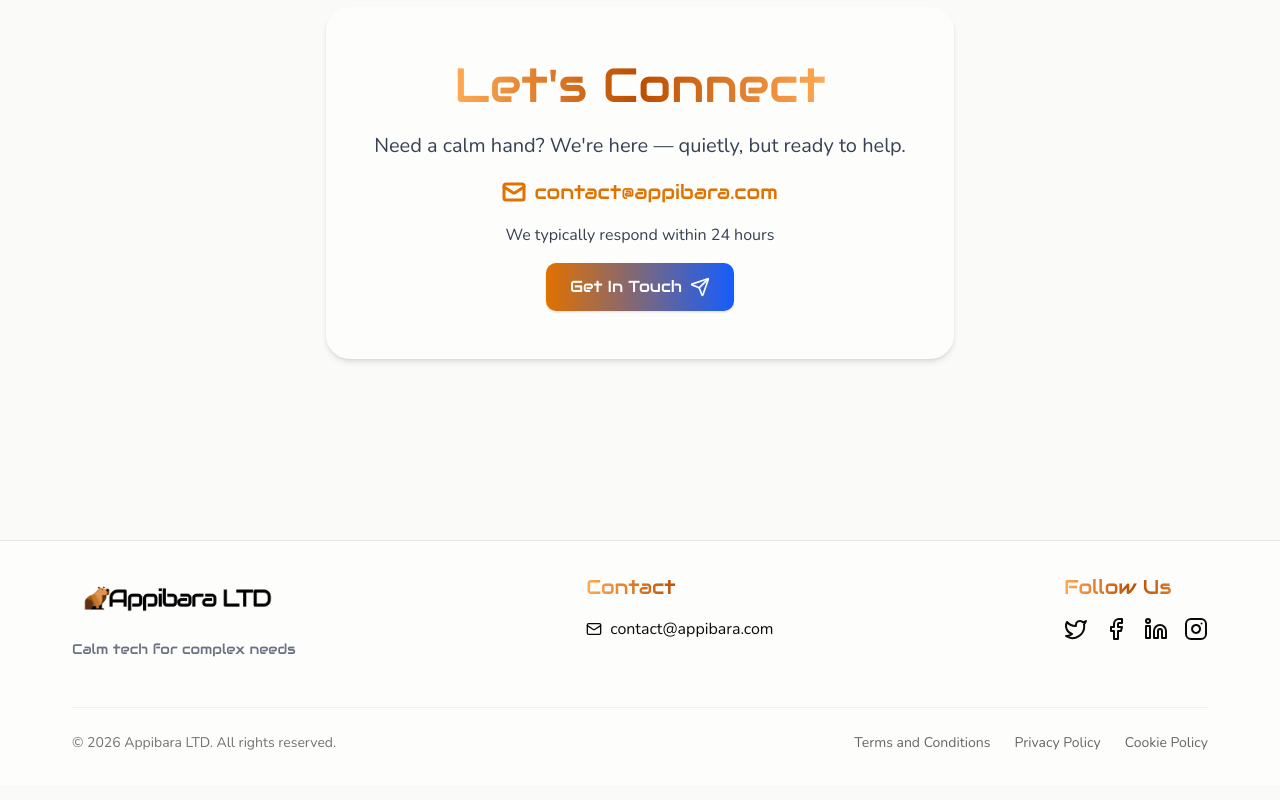
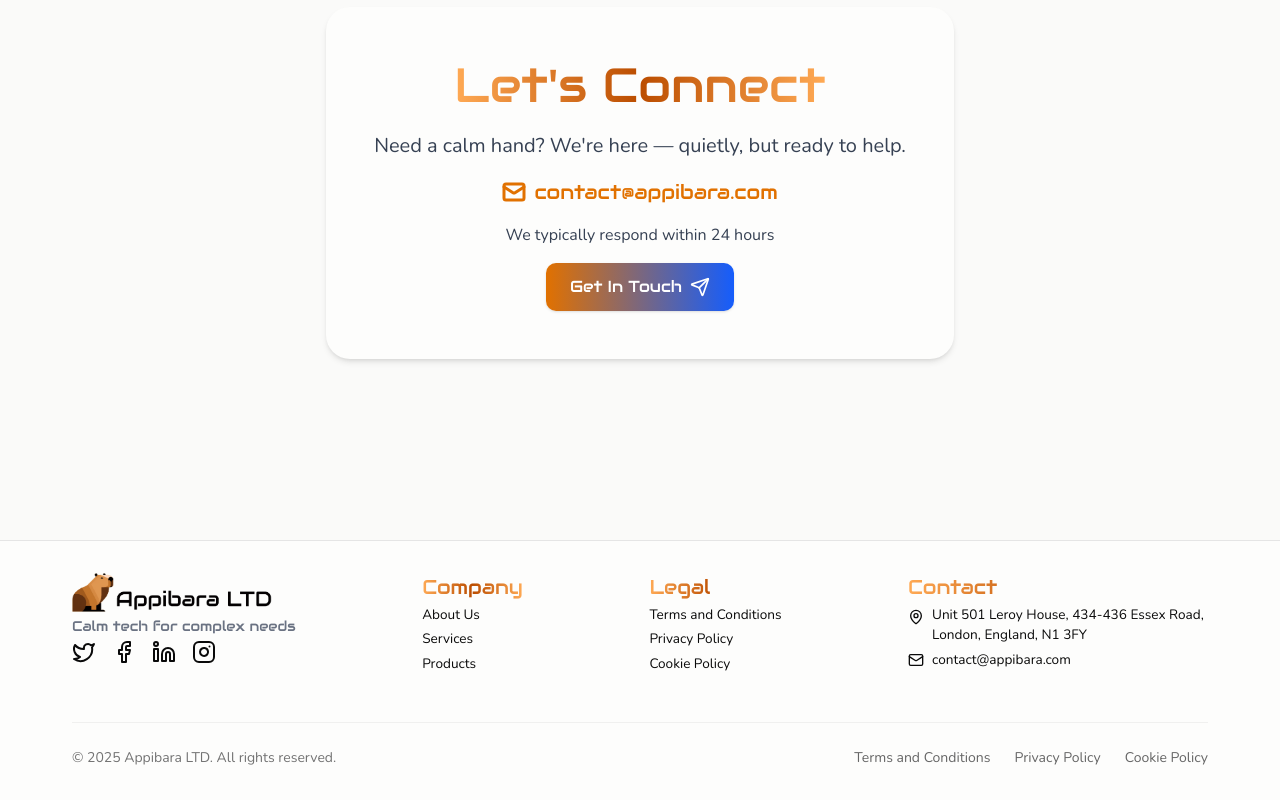
Before and after one commit to appibara-ltd/appibara-com, a Next.js app: page / in a window 1280 px wide. Shown: the part 3110-3910 px from the top of the page. Built offline with nearby package versions, Linux system fonts and the light colour scheme.

Commit message:
feat: adds address, logo and new columns to footer

```diff
--- a/components/Footer/index.tsx
+++ b/components/Footer/index.tsx
@@ -1,7 +1,7 @@
 import React from "react";
 import Image from "next/image";
 import Link from "next/link";
-import { Facebook, Twitter, Instagram, Linkedin, Mail } from "lucide-react";
+import { Facebook, Twitter, Instagram, Linkedin, Mail, MapPin } from "lucide-react";
 import styles from "./styles.module.css";
 import { AudiowaveText } from "@/components/AudiowaveText";
 
@@ -12,7 +12,7 @@ export const Footer = () => {
                 <div className={styles.top}>
                     <div className={styles.column + " " + styles.logoColumn}>
                         <Image
-                            src="/appibara_logo.png"
+                            src="/logo_sub_text_light.png"
                             alt="Appibara Logo"
                             width={200}
                             height={50}
@@ -21,21 +21,6 @@ export const Footer = () => {
                         <p className="font-audiowide text-sm text-gray-500">
                             Calm tech for complex needs
                         </p>
-                    </div>
-
-                    <div className={styles.column}>
-                        <AudiowaveText className="text-xl">Contact</AudiowaveText>
-                        <a
-                            href="mailto:contact@appibara.com"
-                            className="flex items-center gap-2 font-nunito hover:text-[#e17100] transition-colors"
-                        >
-                            <Mail className="w-4 h-4" />
-                            contact@appibara.com
-                        </a>
-                    </div>
-
-                    <div className={styles.column}>
-                        <AudiowaveText className="text-xl">Follow Us</AudiowaveText>
                         <div className={styles.socialIcons}>
                             <Link href="#" className={styles.socialIcon}>
                                 <Twitter />
@@ -51,11 +36,72 @@ export const Footer = () => {
                             </Link>
                         </div>
                     </div>
+
+                    <div className={styles.column}>
+                        <AudiowaveText className="text-xl">Company</AudiowaveText>
+                        <a
+                            href="/#who-we-are"
+                            className="flex items-center gap-2 font-nunito hover:text-[#e17100] transition-colors text-[0.85rem]"
+                        >
+                            About Us
+                        </a>
+                        <a
+                            href="/#our-services"
+                            className="flex items-center gap-2 font-nunito hover:text-[#e17100] transition-colors text-[0.85rem]"
+                        >
+                            Services
+                        </a>
+                        <a
+                            href="/#our-products"
+                            className="flex items-center gap-2 font-nunito hover:text-[#e17100] transition-colors text-[0.85rem]"
+                        >
+                            Products
+                        </a>
+                    </div>
+                    <div className={styles.column}>
+                        <AudiowaveText className="text-xl">Legal</AudiowaveText>
+                        <a
+                            href="/terms-and-conditions"
+                            className="flex items-center gap-2 font-nunito hover:text-[#e17100] transition-colors text-[0.85rem]"
+                        >
+                            Terms and Conditions
+                        </a>
+                        <a
+                            href="/privacy-policy"
+                            className="flex items-center gap-2 font-nunito hover:text-[#e17100] transition-colors text-[0.85rem]"
+                        >
+                            Privacy Policy
+                        </a>
+                        <a
+                            href="/cookie-policy"
+                            className="flex items-center gap-2 font-nunito hover:text-[#e17100] transition-colors text-[0.85rem]"
+                        >
+                            Cookie Policy
+                        </a>
+                    </div>
+                    <div className={styles.column}>
+                        <AudiowaveText className="text-xl">Contact</AudiowaveText>
+                        <a
+                            href="mailto:contact@appibara.com"
+                            className="flex items-center gap-2 font-nunito hover:text-[#e17100] transition-colors text-[0.85rem]"
+                        >
+                            <MapPin className="w-4 h-4 self-start mt-1" />
+                            Unit 501 Leroy House, 434-436 Essex Road, London, England, N1 3FY
+                        </a>
+                        <a
+                            href="mailto:contact@appibara.com"
+                            className="flex items-center gap-2 font-nunito hover:text-[#e17100] transition-colors text-[0.85rem]"
+                        >
+                            <Mail className="w-4 h-4" />
+                            contact@appibara.com
+                        </a>
+                    </div>
+
                 </div>
 
                 <div className={styles.bottom}>
                     <div className="font-nunito">
-                        © 2026 Appibara LTD. All rights reserved.
+                        © {new Date().getFullYear()} Appibara LTD. All rights reserved.
                     </div>
                     <div className={styles.links}>
                         <Link href="/terms-and-conditions" className={styles.link + " font-nunito"}>
--- a/components/Footer/styles.module.css
+++ b/components/Footer/styles.module.css
@@ -20,13 +20,18 @@
     justify-content: space-between;
     align-items: flex-start;
     flex-wrap: wrap;
-    gap: 2rem;
+    /* gap: 2rem; */
 }
 
 .column {
     display: flex;
     flex-direction: column;
-    gap: 1rem;
+    gap: .25rem;
+    max-width: 300px;
+
+    svg {
+        flex-shrink: 0;
+    }
 }
 
 .logoColumn {
```
Also changed, not shown: components/header/index.tsx (+8 -0 lines), public/logo_sub_text_dark.png.png (added), public/logo_sub_text_light.png (added).
